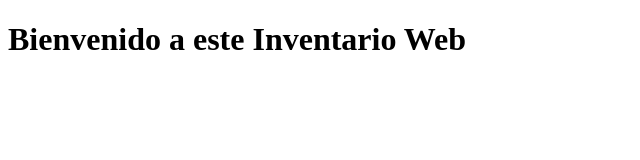
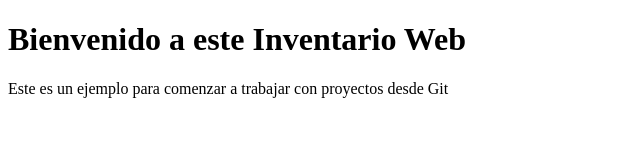
Before and after one commit to dmarquezgal/Proyecto_Git, a plain HTML site: page index.html in a window 1280 px wide. Shown: the whole page, without its empty margins (0-640 px from the left). Drawn offline with Linux system fonts and the light colour scheme.

Commit message:
Actualización del archivo HTML
Se añadió un párrafo al código HTML.

```diff
--- a/index.html
+++ b/index.html
@@ -8,5 +8,6 @@
 </head>
 <body>
     <h1>Bienvenido a este Inventario Web</h1>
+    <p>Este es un ejemplo para comenzar a trabajar con proyectos desde Git</p>
 </body>
 </html>
```
